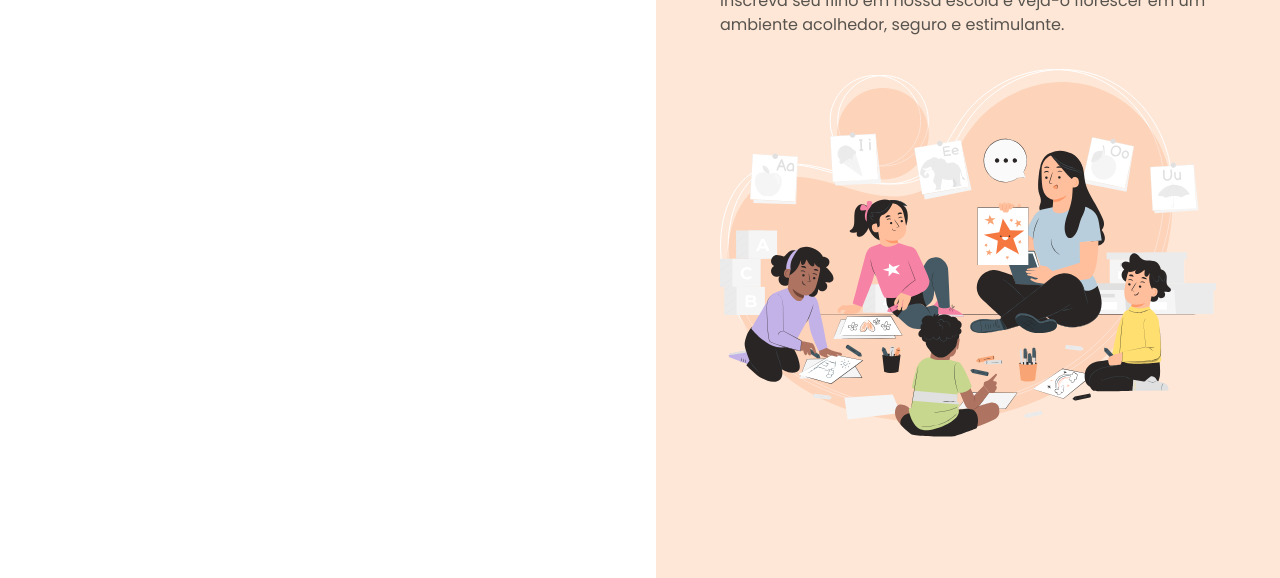
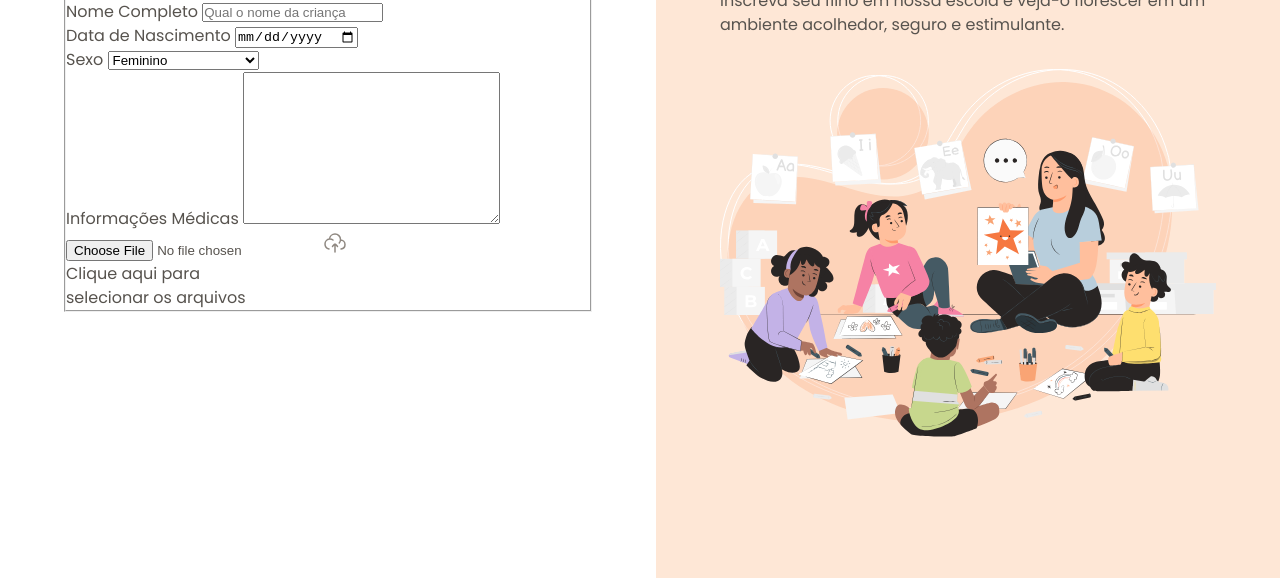
Before and after one commit to PauloWink/formulario-de-matricula, a plain HTML site: page index.html in a window 1280 px wide. Shown: the part 222-800 px from the top of the page. Drawn offline with Linux system fonts and the light colour scheme.

Commit message:
iniciando o formulario

```diff
--- a/index.html
+++ b/index.html
@@ -20,6 +20,50 @@
                 </div>
                 <h1>Formulário de Matrícula</h1>
                 <p>Preencha os dados abaixo para matricular seu filho na escola de educação infantil Estrelas do Amanhã</p>
+
+                <form method="post" enctype="multipart/form-data">
+                    <fieldset class="child-info">
+                        <legend>Informações da Criança</legend>
+                        <div class="input-wrapper">
+                            <label for="fullname">Nome Completo</label>
+                            <input
+                            id="fullname"
+                            type="text"
+                            placeholder="Qual o nome da criança">
+                        </div>
+                        <div class="input-wrapper">
+                            <label for="birth">Data de Nascimento</label>
+                            <input type="date" id="birth" name="birth" lang="pt-BR">
+                        </div>
+
+                        <div class="select-wrapper">
+                            <label for="gender">Sexo</label>
+                            <select name="gender" id="gender">
+                            <option value="female">Feminino</option>
+                            <option value="male">Masculino</option>
+                            <option value="na">Prefiro não responder</option>
+                        </select>
+                        </div>
+
+                        <div class="textarea-wrapper">
+                            <label for="medical-info">Informações Médicas</label>
+                            <textarea name="medical-info" id="medical-info"
+                            cols="30" rows="10"
+                            placeholder="A criança possui alguma condição médica que a escola deve estar ciente? (Se sim, especifique)">
+                        </textarea>
+                        </div>
+
+                        <div class="droparea-wrapper">
+                            <input type="file" id="birth-file" name="birth-file">
+                            <img src="assets/icons/cloud-upload.svg" alt="">
+                            <p>
+                                Clique aqui para <br>
+                                selecionar os arquivos
+                            </p>
+                        </div>
+
+                    </fieldset>
+                </form>
             </div>
         </main>
         <aside>
```
